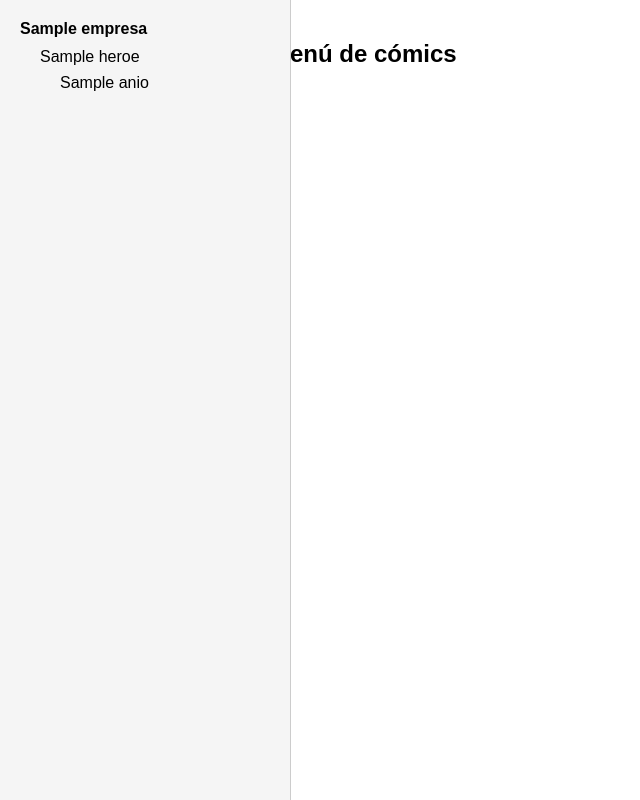
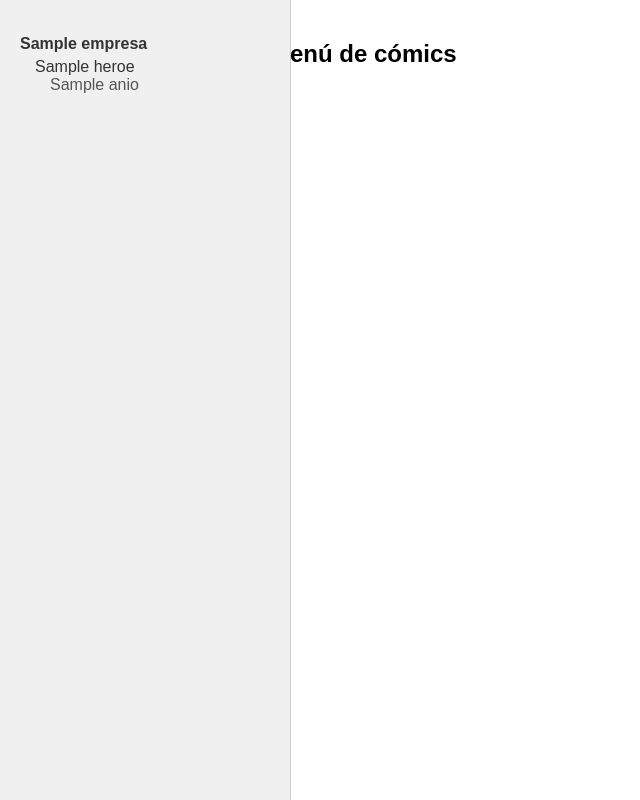
Before and after one commit to Parcheando/Parcheandoweb, a Flask app: template templates/menu.html in a window 1280 px wide. Shown: the whole page, without its empty margins (0-640 px from the left). Run offline with Flask 3, Linux system fonts and the light colour scheme; the template is opened without the code that fills it: most values are stand-ins (such as "Sample title", 1, 10 or a date in 2020).

Commit message:
Update style.css

```diff
--- a/static/style.css
+++ b/static/style.css
@@ -10,7 +10,7 @@ body {
 
 .sidebar {
     width: 250px;
-    background-color: #f5f5f5;
+    background-color: #f0f0f0;
     padding: 20px;
     overflow-y: auto;
     border-right: 1px solid #ccc;
@@ -24,29 +24,24 @@ body {
     margin-left: 250px;
     padding: 20px;
     flex: 1;
-    overflow-y: auto;
+}
+
+.menu {
+    font-size: 16px;
+    color: #333;
 }
 
 .nivel-1 {
     font-weight: bold;
-    margin-bottom: 10px;
+    margin-top: 15px;
 }
 
 .nivel-2 {
-    margin-left: 20px;
-    margin-bottom: 8px;
+    margin-left: 15px;
+    margin-top: 5px;
 }
 
 .nivel-3 {
-    margin-left: 40px;
-    margin-bottom: 6px;
+    margin-left: 30px;
+    color: #555;
 }
-
-a {
-    text-decoration: none;
-    color: #333;
-}
-
-a:hover {
-    color: #007bff;
-}
```
